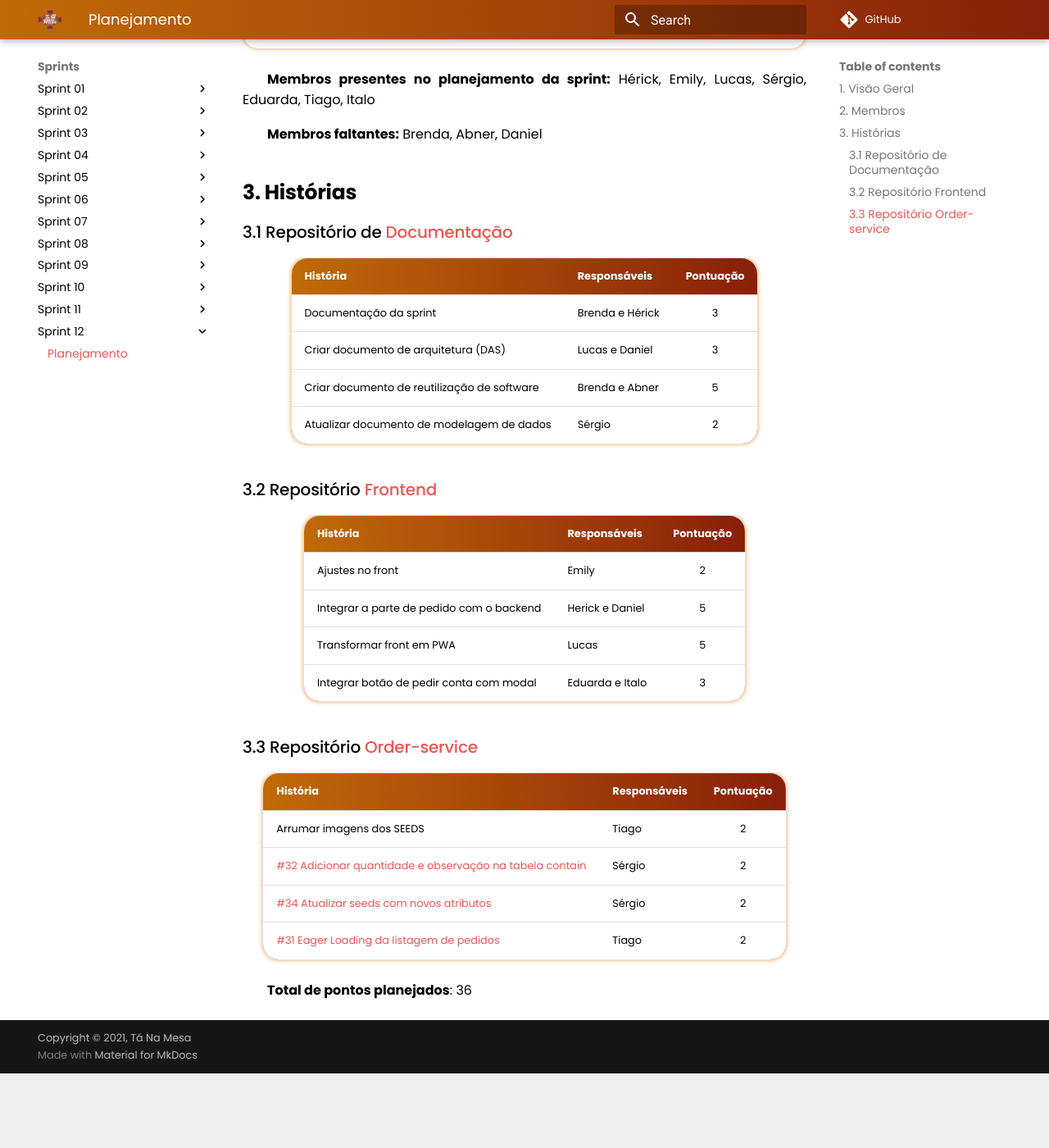
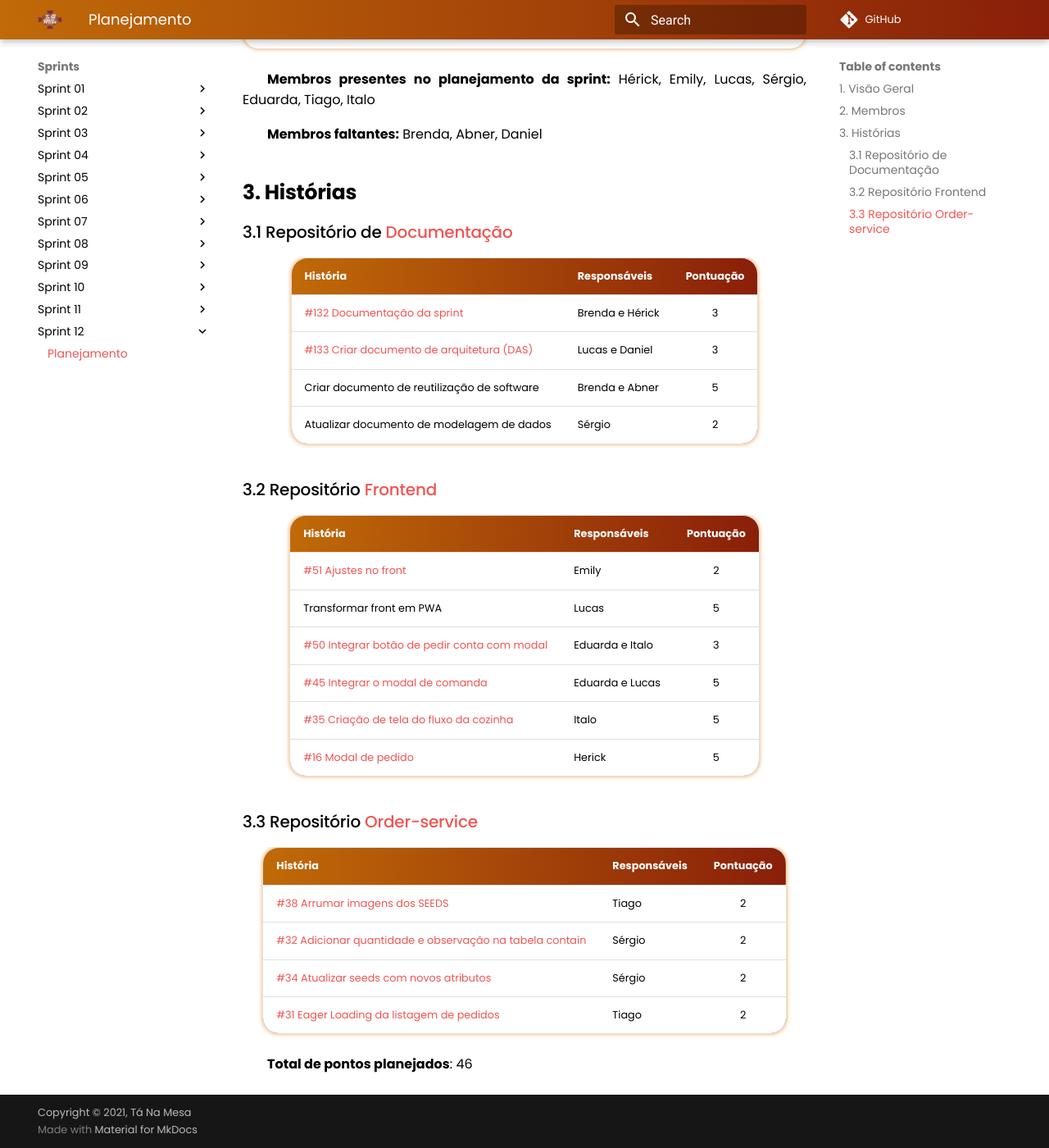
Before and after one commit to UnBArqDsw2021-1/2021.1_G02_TaNaMesa_docs, an MkDocs documentation site: the page built from docs/Sprints/Sprint-12/Planning-12.md, in a window 1280 px wide and 1400 px high, scrolled down 775 px. Shown: the whole window at 82% size. Built offline with MkDocs 1.6.1 and Material for MkDocs 9.7.7, drawn with Linux system fonts in a browser that asks for light colours; comment, search, counter and statistics services are not loaded; before the commit the page ends 2084 px from its top, so only the background shows below that.

Commit message:
(#132) adição de links

```diff
--- a/docs/Sprints/Sprint-12/Planning-12.md
+++ b/docs/Sprints/Sprint-12/Planning-12.md
@@ -30,8 +30,8 @@
 
 | História                                    | Responsáveis    | Pontuação |
 | :------------------------------------------ | :-------------- | :-------: |
-| Documentação da sprint                      | Brenda e Hérick |     3     |
-| Criar documento de arquitetura (DAS)        | Lucas e Daniel  |     3     |
+| [#132 Documentação da sprint](https://github.com/UnBArqDsw2021-1/2021.1_G02_TaNaMesa_docs/issues/132)                      | Brenda e Hérick |     3     |
+| [#133 Criar documento de arquitetura (DAS)](https://github.com/UnBArqDsw2021-1/2021.1_G02_TaNaMesa_docs/issues/133)        | Lucas e Daniel  |     3     |
 | Criar documento de reutilização de software | Brenda e Abner  |     5     |
 | Atualizar documento de modelagem de dados   | Sérgio          |     2     |
 
@@ -39,18 +39,20 @@
 
 | História                                 | Responsáveis    | Pontuação |
 | :--------------------------------------- | :-------------- | :-------: |
-| Ajustes no front                         | Emily           |     2     |
-| Integrar a parte de pedido com o backend | Herick e Daniel |     5     |
+| [#51 Ajustes no front](https://github.com/UnBArqDsw2021-1/2021.1_G02_TaNaMesa_Frontend/issues/51)                         | Emily           |     2     |
 | Transformar front em PWA                 | Lucas           |     5     |
-| Integrar botão de pedir conta com modal  | Eduarda e Italo |     3     |
+| [#50 Integrar botão de pedir conta com modal](https://github.com/UnBArqDsw2021-1/2021.1_G02_TaNaMesa_Frontend/issues/50)  | Eduarda e Italo |     3     |
+| [#45 Integrar o modal de comanda](https://github.com/UnBArqDsw2021-1/2021.1_G02_TaNaMesa_Frontend/issues/45) | Eduarda e Lucas | 5 |
+| [#35 Criação de tela do fluxo da cozinha](https://github.com/UnBArqDsw2021-1/2021.1_G02_TaNaMesa_Frontend/issues/35)| Italo | 5 |
+| [#16 Modal de pedido](https://github.com/UnBArqDsw2021-1/2021.1_G02_TaNaMesa_Frontend/issues/16) | Herick | 5 |
 
 ### 3.3 Repositório [Order-service](https://github.com/UnBArqDsw2021-1/2021.1_G02_TaNaMesa_Order_Service)
 
 | História                                                                                                                                  | Responsáveis | Pontuação |
 | :---------------------------------------------------------------------------------------------------------------------------------------- | :----------- | :-------: |
-| Arrumar imagens dos SEEDS                                                                                                                 | Tiago        |     2     |
+| [#38 Arrumar imagens dos SEEDS](https://github.com/UnBArqDsw2021-1/2021.1_G02_TaNaMesa_Order_Service/issues/38)                                                                                                                 | Tiago        |     2     |
 | [#32 Adicionar quantidade e observação na tabela contain](https://github.com/UnBArqDsw2021-1/2021.1_G02_TaNaMesa_Order_Service/issues/32) | Sérgio       |     2     |
 | [#34 Atualizar seeds com novos atributos](https://github.com/UnBArqDsw2021-1/2021.1_G02_TaNaMesa_Order_Service/issues/34)                 | Sérgio       |     2     |
 | [#31 Eager Loading da listagem de pedidos](https://github.com/UnBArqDsw2021-1/2021.1_G02_TaNaMesa_Order_Service/issues/31)                | Tiago        |     2     |
 
-**Total de pontos planejados**: 36
+**Total de pontos planejados**: 46
```
